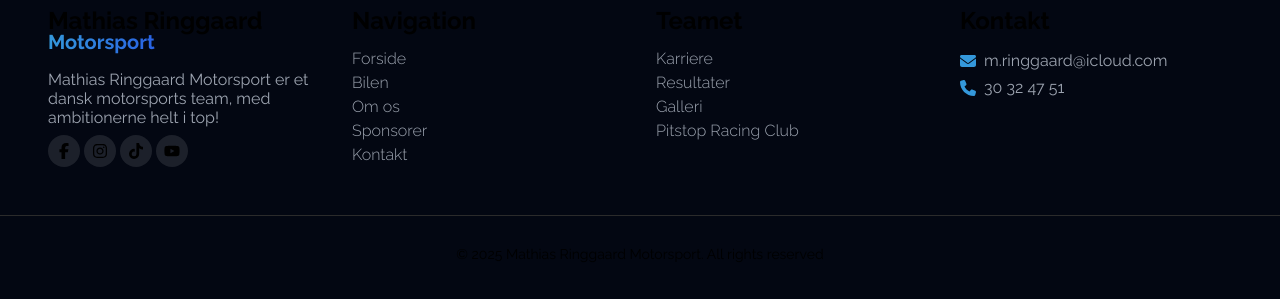
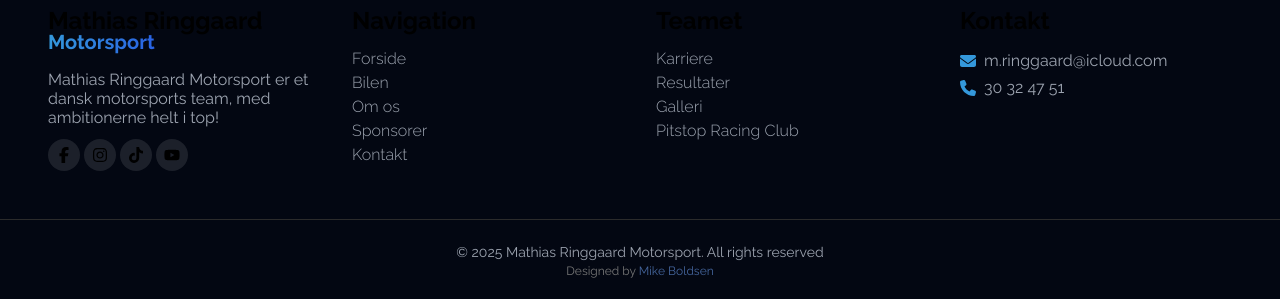
Before and after one commit to M1CK3Y-Official/ringgaard-motorsport, a Next.js app: page /bilen in a window 1280 px wide. Shown: the part 1016-1315 px from the top of the page. Built offline with nearby package versions, Linux system fonts and the light colour scheme; no server answers.

Commit message:
Footer (Design) Complete

```diff
--- a/next.config.mjs
+++ b/next.config.mjs
@@ -9,6 +9,9 @@ const nextConfig = {
             },
         ],
     },
+    experimental: {
+        allowedDevOrigins: ["192.168.86.131:3000"],
+    },
 };
 
 export default nextConfig;
--- a/src/components/(site)/footer/footer.js
+++ b/src/components/(site)/footer/footer.js
@@ -87,6 +87,7 @@ const Footer = () => {
 
       <div className={styles.footerBottom}>
         <p>&copy; 2025 Mathias Ringgaard Motorsport. All rights reserved</p>
+        <span className={styles.designby}>Designed by <Link href={'https://mikeboldsen.dk'} >Mike Boldsen</Link></span>
       </div>
 
     </footer>
--- a/src/components/(site)/footer/footer.module.css
+++ b/src/components/(site)/footer/footer.module.css
@@ -64,20 +64,7 @@
     width: fit-content;
 }
 
-.footerBottom {
-    padding: 30px;
-    text-align: center;
-    border-top: 1px solid #2b2b2b;
-    font-size: 14px;
-}
 
-.text {
-    font-size: 0.875rem;
-}
-
-.footerFollow {
-    width: 550px;
-}
 
 .footerSocials a {
     display: flex;
@@ -99,7 +86,7 @@
 .footerIntro {
     display: flex;
     flex-direction: column;
-    gap: 0.5rem;
+    gap: 0.75rem;
     width: 100%;
     align-items: flex-start;
 }
@@ -131,6 +118,26 @@
     align-items: center;
     color: #3498db;
     font-size: 1rem;
+}
+
+.footerBottom {
+    padding: 1.5rem;
+    text-align: center;
+    border-top: 1px solid #2b2b2b;
+    font-size: 0.875rem;
+    color: #9ca3af;
+    display: flex;
+    flex-direction: column;
+    gap: .25rem;
+}
+
+.footerBottom .designby {
+    font-size: 0.75rem;
+    color: #777777;
+}
+
+.footerBottom .designby a {
+    color: #45669e;
 }
 
 
@@ -199,20 +206,11 @@
         width: fit-content;
     }
 
-    .footerBottom {
+    /* .footerBottom {
         padding: 30px;
         text-align: center;
         border-top: 1px solid #2b2b2b;
-        font-size: 14px;
-    }
-
-    .text {
-        font-size: 0.875rem;
-    }
-
-    .footerFollow {
-        width: 550px;
-    }
+    } */
 
     .footerSocials a {
         display: flex;
@@ -234,7 +232,6 @@
     .footerIntro {
         display: flex;
         flex-direction: column;
-        gap: 0.5rem;
         width: 100%;
         align-items: flex-start;
     }
@@ -269,8 +266,6 @@
     }
 
 
-
-
     .menus a:hover {
         color: #3498db;
       transform: translateX(5px);
@@ -292,10 +287,3 @@
     }
 
 }
-
-/* @media screen and (min-width: 1400px) {
-    .container {
-        display: grid;
-        grid-template-columns: repeat(4, minmax(0, 1fr));
-    }
-} */
```
